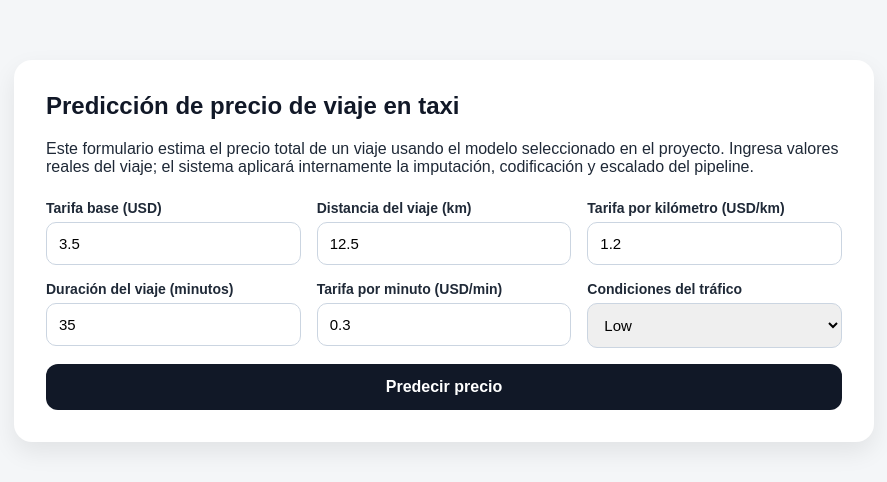
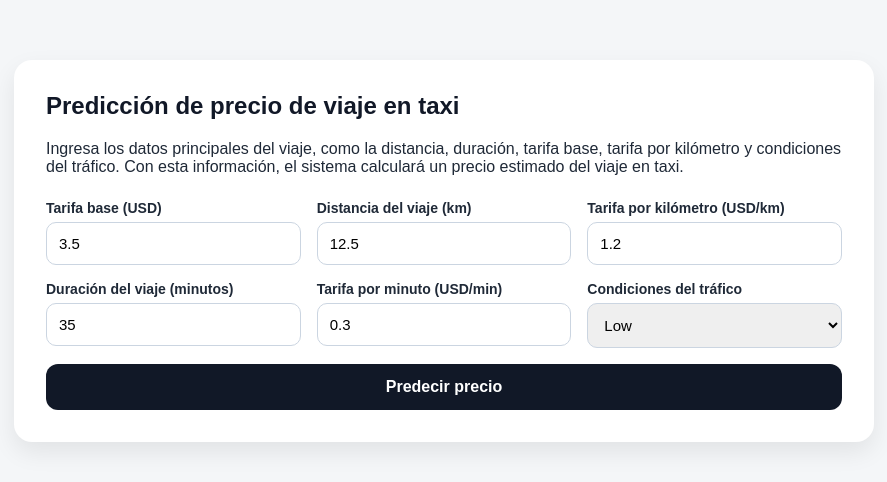
Before and after one commit to SANTIAGOgo99/proyecto-fin-mes-2-taxi, a Flask app: page / in a window 1280 px wide. Shown: the top 482 px of the page, without its empty margins (196-1083 px from the left). Run offline with Flask 3, Linux system fonts and the light colour scheme; parts of the project's set-up code (start-up, migrations or seed data) failed here and were passed over.

Commit message:
Update description in index.html for clarity

```diff
--- a/templates/index.html
+++ b/templates/index.html
@@ -10,7 +10,7 @@
     <main class="container">
         <section class="card">
             <h1>Predicción de precio de viaje en taxi</h1>
-            <p>Este formulario estima el precio total de un viaje usando el modelo seleccionado en el proyecto. Ingresa valores reales del viaje; el sistema aplicará internamente la imputación, codificación y escalado del pipeline.</p>
+            <p> Ingresa los datos principales del viaje, como la distancia, duración, tarifa base, tarifa por kilómetro y condiciones del tráfico. Con esta información, el sistema calculará un precio estimado del viaje en taxi.</p>
             <form method="POST">
                 <label>Tarifa base (USD)
                     <input type="number" name="Base_Fare" step="0.01" min="0" required value="{{ values.get('Base_Fare', 3.50) }}">
```
